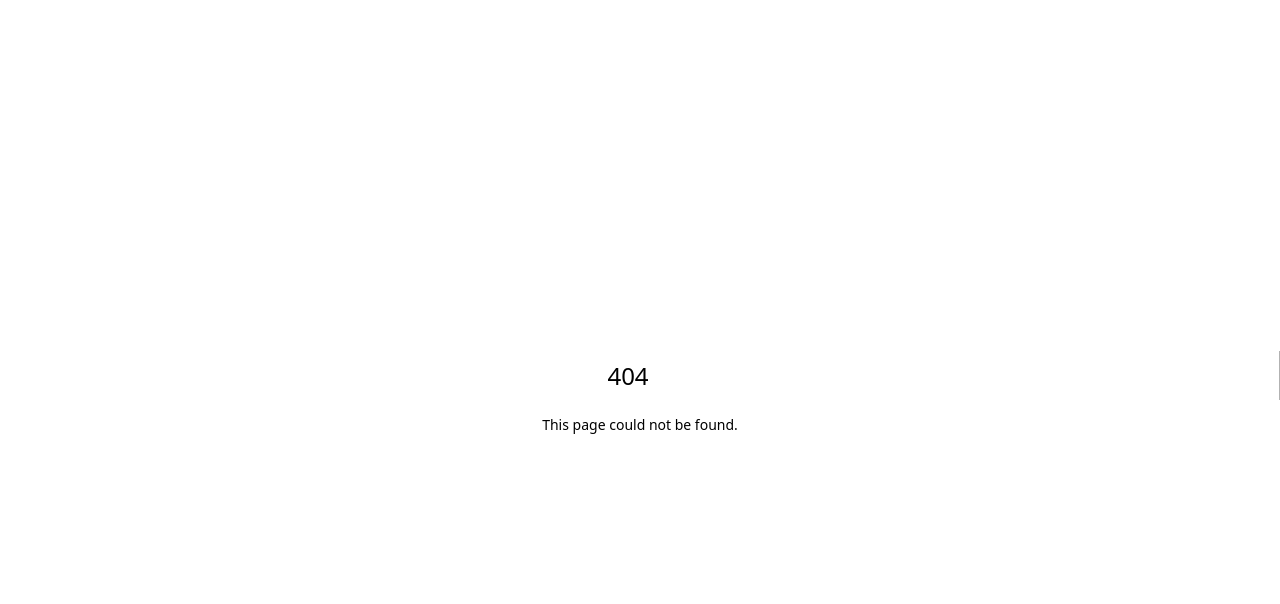
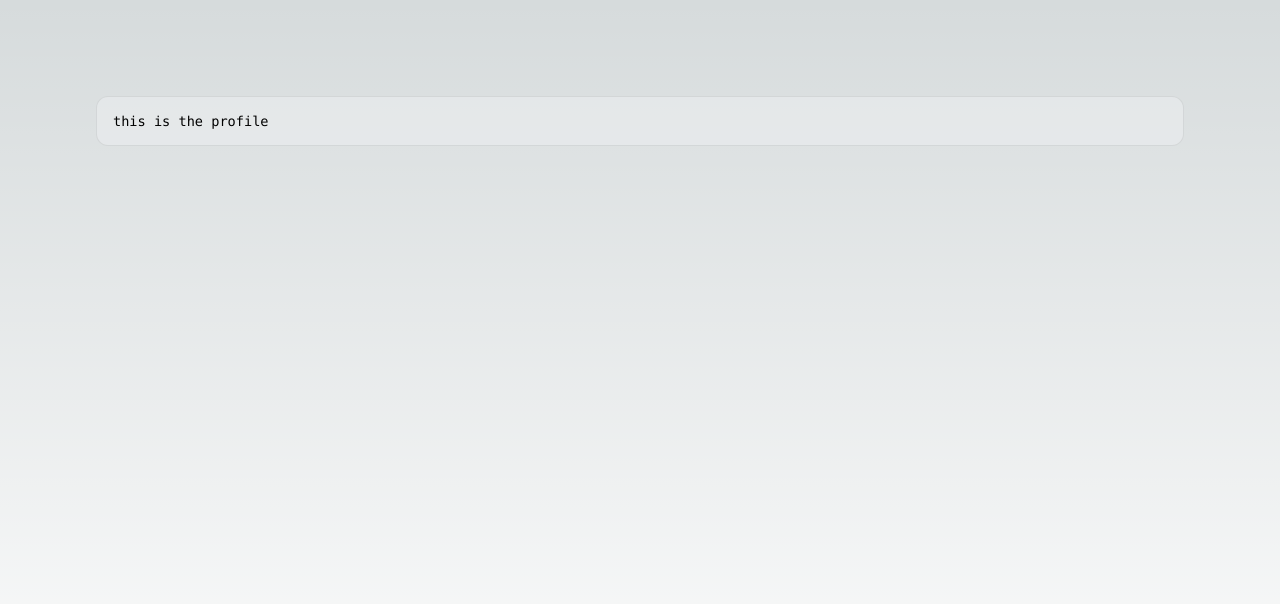
Before and after one commit to derekgwu/CoverCharm, a Next.js app in the folder client/: page /profile in a window 1280 px wide. Before the commit this address had no page. Shown: the top 604 px of the page. Built offline with nearby package versions, Linux system fonts and the light colour scheme.

Commit message:
added profile pic

```diff
--- a/client/src/app/components/Navbar.jsx
+++ b/client/src/app/components/Navbar.jsx
@@ -22,12 +22,10 @@ const Navbar = () => {
     return (
         <div className="navbar">
             <div className="logo-div">
-                <PiPaperPlaneTiltThin style={{transform: "scale(2)", width: "50%"}}/>
+                <PiPaperPlaneTiltThin onClick={()=> {navigateTo("/")}}style={{transform: "scale(2)", width: "50%"}}/>
             </div>
             <div className="links">
                 <p>About</p>
-
-
                 {user ? <img className="pfp" src={user.picture}/> : <button className="login-btn" onClick={() => {navigateTo("/api/auth/login")}}>Login</button>}
 
             </div>
--- /dev/null
+++ b/client/src/app/profile/page.jsx
@@ -0,0 +1,12 @@
+import Image from "next/image";
+import styles from "../page.module.css";
+
+export default function Profile() {
+  return (
+    <main className={styles.main}>
+      <div className={styles.description}>
+        <p>this is the profile</p>
+      </div>
+    </main>
+  );
+}
```
Also changed, not shown: client/src/app/create-letter/page.jsx (added, +12 -0 lines), client/src/app/create-letter/styles.css (added, +7 -0 lines).
